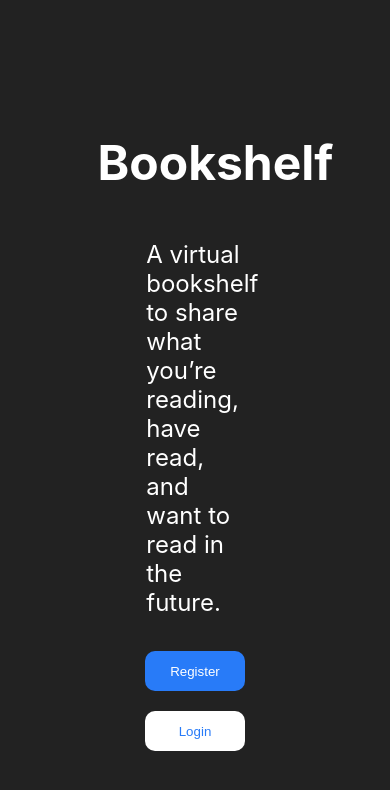
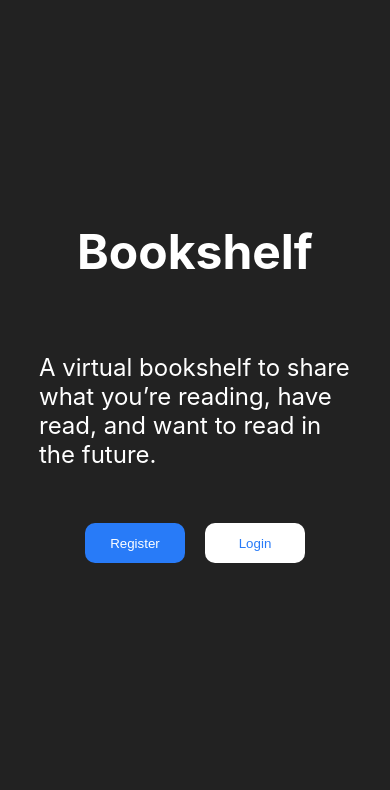
Before and after one commit to VivKatara/bookshelf, a React (Create React App) app in the folder client/: page / in a window 390 px wide. Shown: the top 790 px of the page. Built offline with nearby package versions, Linux system fonts and the light colour scheme; no server answers.

Commit message:
Making LandingPage Responsive

```diff
--- a/client/src/components/LandingPage.js
+++ b/client/src/components/LandingPage.js
@@ -1,6 +1,7 @@
 import React from "react";
 import { Link } from "react-router-dom";
 import styled from "@emotion/styled";
+import Register from "./Register";
 
 function LandingPage() {
   return (
@@ -41,8 +42,16 @@
 const CentralDiv = styled.div`
   width: 50%;
   min-height: 500px;
+  display: flex;
+  flex-direction: column;
+  align-items: center;
+  text-align: center;
+  // background-color: blue;
   color: white;
-  text-align: center;
+
+  @media (max-width: 700px) {
+    width: 100%;
+  }
 `;
 
 const Title = styled.h3`
@@ -53,18 +62,21 @@
 const Caption = styled.div`
   width: 50%;
   min-height: 100px;
-  margin-left: auto;
-  margin-right: auto;
+  text-align: left;
   font-size: 24px;
-  text-align: left;
+  // background-color: red;
+  @media (max-width: 500px) {
+    width: 80%;
+  }
 `;
 
 const NavButtons = styled.div`
-  width: 80%;
-  min-height: 100px;
-  margin-left: auto;
-  margin-right: auto;
+  width: 100%;
   margin-top: 20px;
+  display: flex;
+  flex-direction: row;
+  justify-content: center;
+  // background-color: yellow;
 `;
 
 const RegisterButton = styled.button`
@@ -76,23 +88,12 @@
   border-radius: 10px;
   background-color: #287bf8;
   color: #ffffff;
-
   &:hover {
     cursor: pointer;
   }
 `;
 
-const LoginButton = styled.button`
-  height: 40px;
-  width: 100px;
-  margin: 10px;
-  outline: none;
-  border: none;
-  border-radius: 10px;
+const LoginButton = styled(RegisterButton)`
   background-color: #ffffff;
   color: #287bf8;
-
-  &:hover {
-    cursor: pointer;
-  }
 `;
```
